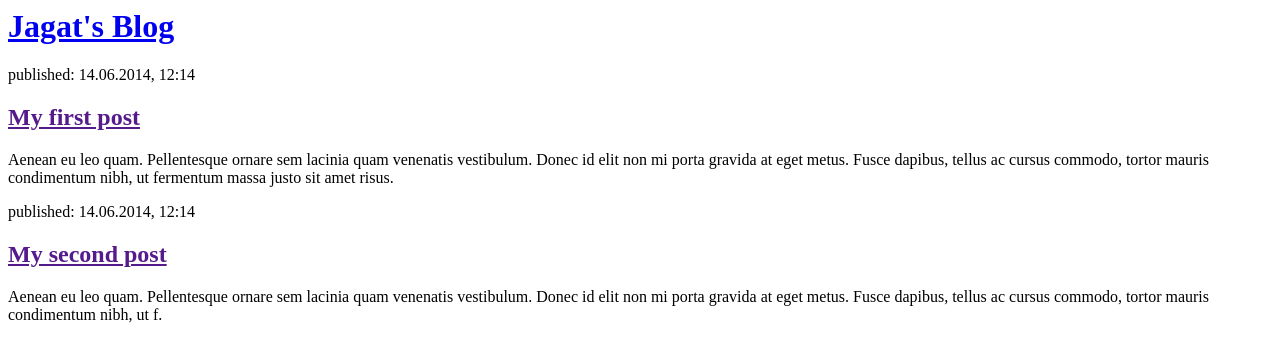
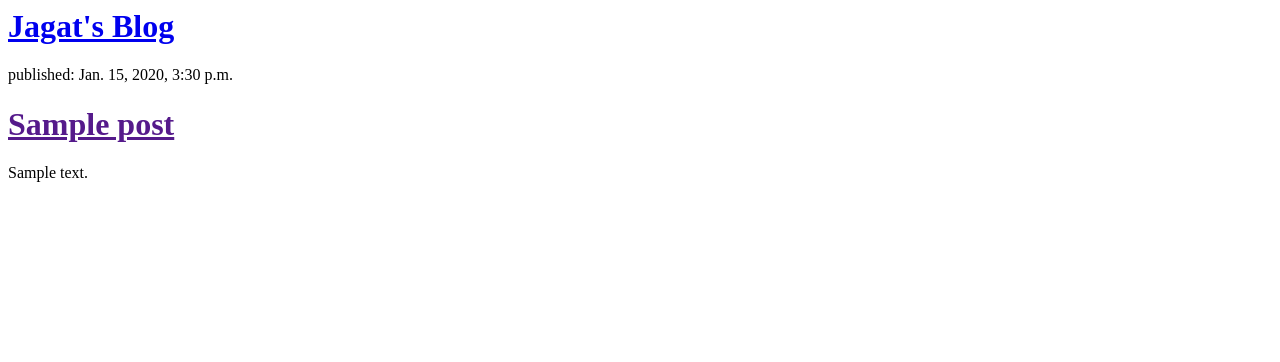
Before and after one commit to c1ph3r-1994/my-first-blog, a Django app: page / in a window 1280 px wide. Shown: the top 362 px of the page. Run offline with Django 3.2, Linux system fonts and the light colour scheme; tables that the repository leaves empty hold one stand-in row (values such as "Sample post").

Commit message:
Modified templates to display posts from database.

```diff
--- a/blog/templates/blog/post_list.html
+++ b/blog/templates/blog/post_list.html
@@ -7,16 +7,13 @@
             <h1><a href="/">Jagat's Blog</a></h1>
         </div>
 
-        <div>
-            <p>published: 14.06.2014, 12:14</p>
-            <h2><a href="">My first post</a></h2>
-            <p>Aenean eu leo quam. Pellentesque ornare sem lacinia quam venenatis vestibulum. Donec id elit non mi porta gravida at eget metus. Fusce dapibus, tellus ac cursus commodo, tortor mauris condimentum nibh, ut fermentum massa justo sit amet risus.</p>
-        </div>
+        {% for post in posts %}
+            <div>
+                <p>published: {{ post.created_date }}</p>
+                <h1><a href="">{{ post.title }}</a></h1>
+                <p>{{ post.text|linebreaksbr }}</p>
+            </div>
+        {% endfor %}
 
-        <div>
-            <p>published: 14.06.2014, 12:14</p>
-            <h2><a href="">My second post</a></h2>
-            <p>Aenean eu leo quam. Pellentesque ornare sem lacinia quam venenatis vestibulum. Donec id elit non mi porta gravida at eget metus. Fusce dapibus, tellus ac cursus commodo, tortor mauris condimentum nibh, ut f.</p>
-        </div>
     </body>
 </html>
--- a/blog/views.py
+++ b/blog/views.py
@@ -1,5 +1,8 @@
 from django.shortcuts import render
+from .models import Post
+from django.utils import  timezone
 
 
 def post_list(request):
-    return render(request, 'blog/post_list.html', {})
+    posts = Post.objects.order_by('-created_date')
+    return render(request, 'blog/post_list.html', {'posts': posts})
```
